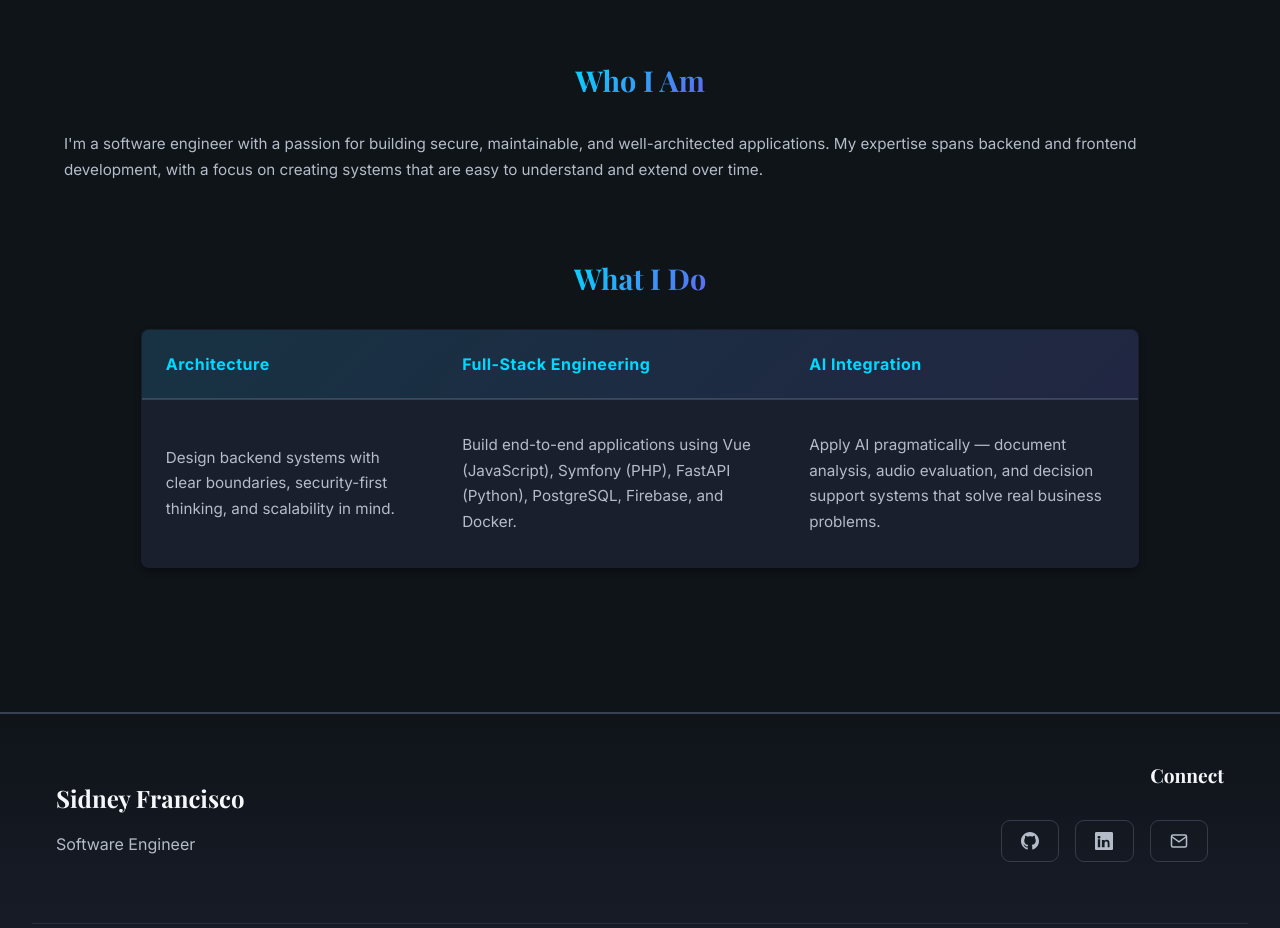
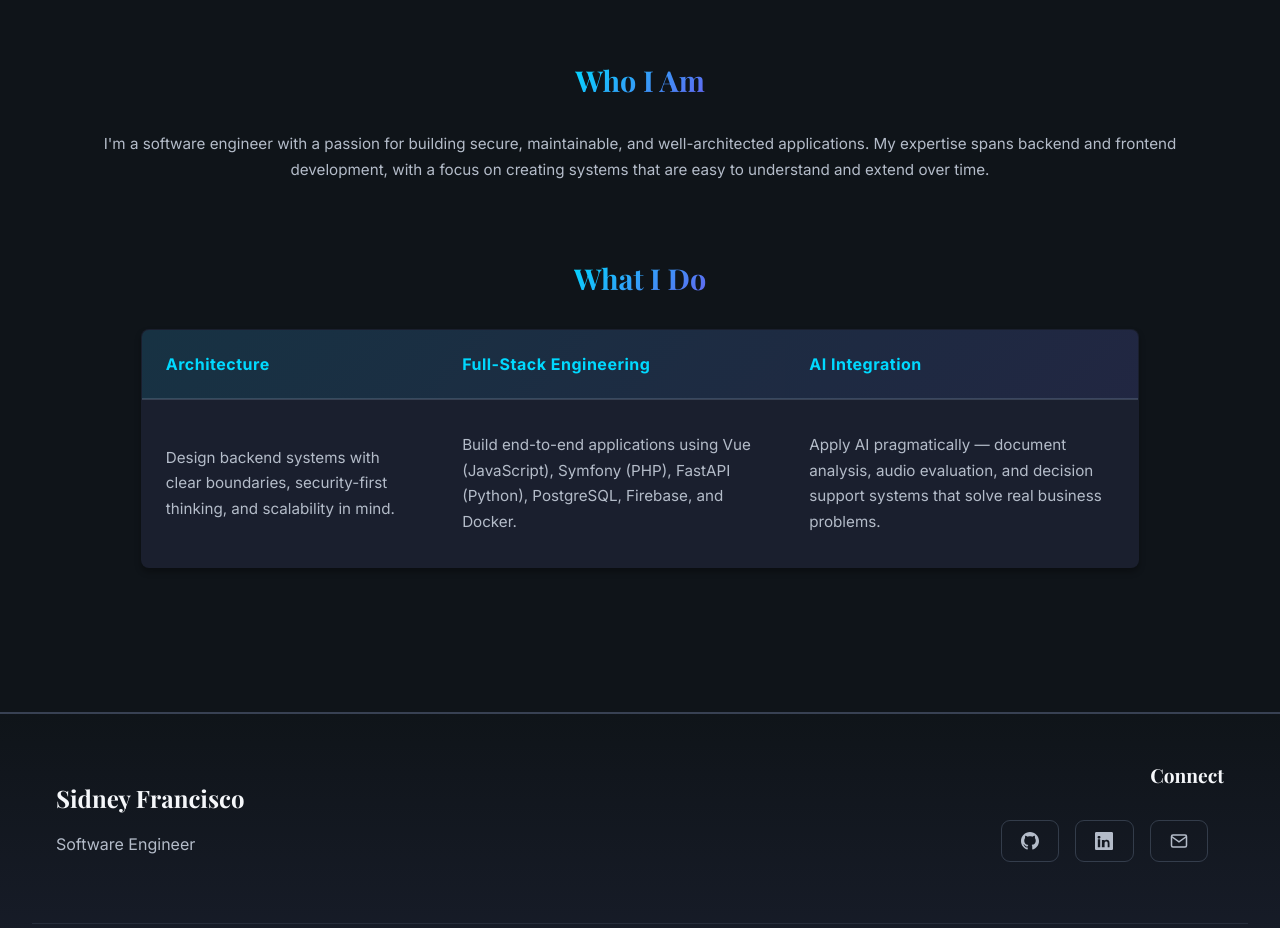
Before and after one commit to sidneyfranciscodev/my-portfolio, a Vue app: page / in a window 1280 px wide. Shown: the part 980-1908 px from the top of the page. Built offline with nearby package versions, Linux system fonts and the light colour scheme.

Commit message:
re adjust intro padding and center intro paragraph

```diff
--- a/src/assets/styles/view/_home.scss
+++ b/src/assets/styles/view/_home.scss
@@ -8,7 +8,7 @@
     flex-direction: column;
     justify-content: center;
     align-items: center;
-    padding: 2rem 1rem 9rem 1rem;
+    padding: 9rem 1rem ;
     animation: fadeInUp 0.8s ease-out;
 
     h2 {
@@ -16,6 +16,10 @@
       text-align: center;
       margin-bottom: 2rem;
       animation: slideDown 0.6s ease-out;
+    }
+
+    p {
+      text-align: center;
     }
 
     table {
@@ -104,8 +108,6 @@
 
   @media (min-width: 768px) {
     #intro {
-      padding: 9rem 1rem;
-
       table {
         width: 80%;
         background: $color-bg-secondary;
```
